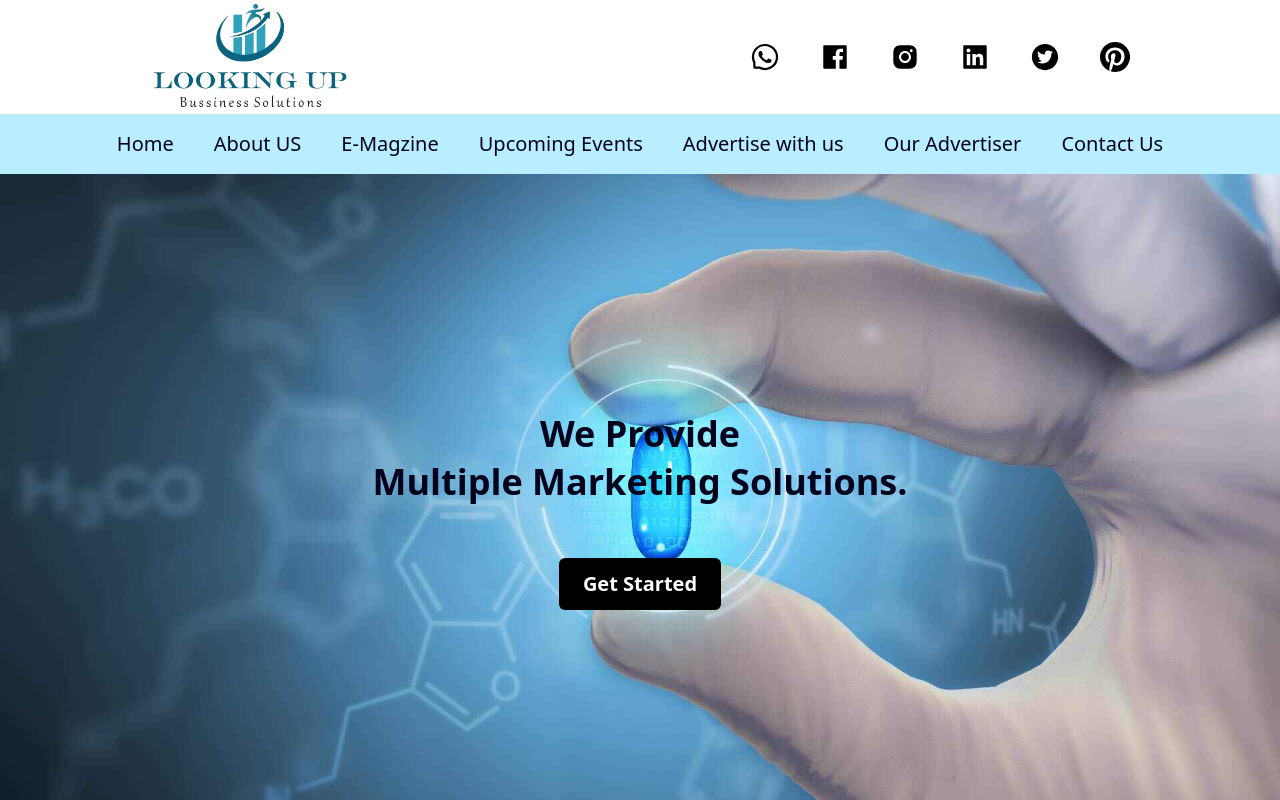
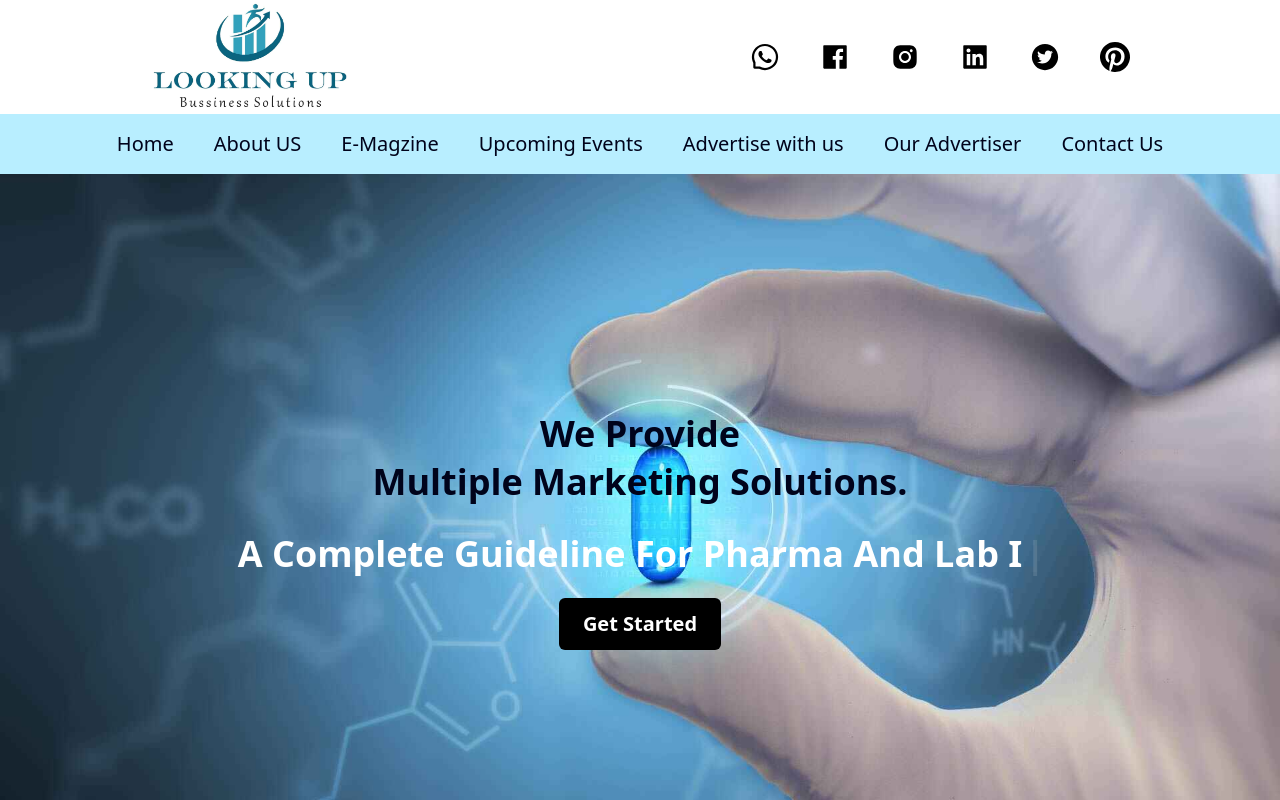
Before and after one commit to BLACKEYE-ASTRO/LookingUpPortfolioWeb, a React (Create React App) app: page / in a window 1280 px wide. Shown: the top 800 px of the page. Built offline with nearby package versions, Linux system fonts and the light colour scheme.

Commit message:
All Upadated

```diff
--- a/package.json
+++ b/package.json
@@ -11,6 +11,7 @@
     "react-icons": "^4.11.0",
     "react-pdf": "^7.5.1",
     "react-scripts": "^5.0.1",
+    "react-simple-typewriter": "^5.0.1",
     "react-switch": "^7.0.0",
     "styled": "^1.0.0",
     "styled-components": "^6.0.9",
--- a/src/components/Home.js
+++ b/src/components/Home.js
@@ -1,4 +1,5 @@
-import React, { useState, useEffect } from 'react';
+import React from 'react';
+import { Typewriter } from 'react-simple-typewriter';
 import m1 from "../assests/img/LookingUp_Brochure Edition 1-min.jpg";
 import m2 from "../assests/img/LookingUp_Brochure Edition 2-min.jpg";
 import m3 from "../assests/img/LookingUp_Brochure Edition 3-min.jpg";
@@ -34,93 +35,66 @@ import comp26 from "../assests/companies/Looking Up_Co. Logo_page-0026.jpg";
 import comp27 from "../assests/companies/Looking Up_Co. Logo_page-0027.jpg";
 import comp28 from "../assests/companies/Looking Up_Co. Logo_page-0028.jpg";
 import comp29 from "../assests/companies/Looking Up_Co. Logo_page-0029.jpg";
-// ...other imports
 
 const images = [comp1, comp2, comp3, comp4, comp5, comp6, comp7, comp8, comp9, comp10, comp11, comp12, comp13, comp14, comp15, comp16, comp17, comp18, comp19, comp20, comp21, comp22, comp23, comp24, comp25, comp26, comp27, comp28, comp29].map((image) => ({
     image
 }));
 
-const typingStrings = ['A Complete Guideline For Pharma And Lab Industry', 'Upgrade your business with us'];
-
 export default function Home() {
-    const [typedText, setTypedText] = useState('');
-    const [currentStringIndex, setCurrentStringIndex] = useState(0);
-    const [isDeleting, setIsDeleting] = useState(false);
-    const typingSpeed = 100;
-    const deletingSpeed = 50;
-    const pauseDuration = 2000; // Time to pause before starting the next string
-
-    useEffect(() => {
-        const currentString = typingStrings[currentStringIndex];
-        let index = 0;
-        let timeoutId;
-
-        const typeText = () => {
-            if (isDeleting) {
-                setTypedText(currentString.slice(0, index));
-                index--;
-                if (index === 0) {
-                    setIsDeleting(false);
-                    setTimeout(() => setCurrentStringIndex((prev) => (prev + 1) % typingStrings.length), pauseDuration);
-                }
-            } else {
-                setTypedText(currentString.slice(0, index));
-                index++;
-                if (index === currentString.length) {
-                    setIsDeleting(true);
-                    setTimeout(typeText, pauseDuration);
-                }
-            }
-
-            timeoutId = setTimeout(typeText, isDeleting ? deletingSpeed : typingSpeed);
-        };
-
-        typeText();
-
-        return () => clearTimeout(timeoutId);
-    }, [typedText, isDeleting, currentStringIndex]);
-
   return (
     <>
       <div className="bg-[url('/src/assests/img/background.jpg')] bg-cover bg-center w-full py-32 md:py-60">
-                <div className='max-w-screen-lg mx-auto text-center font-bold px-4'>
-                    <h2 className='text-[#00031b] text-2xl md:text-4xl font-bold'>We Provide</h2>
-                    <h2 className='text-[#00031b] text-xl md:text-4xl md:py-2 font-bold'>Multiple Marketing Solutions.</h2>
-                    <div className='text-lg md:text-4xl md:py-6 text-white font-bold'>
-                        <span className="typing-animation">{typedText}</span>
+        <div className="max-w-screen-lg mx-auto text-center font-bold px-4">
+          <h2 className="text-[#00031b] text-2xl md:text-4xl font-bold">We Provide</h2>
+          <h2 className="text-[#00031b] text-xl md:text-4xl md:py-2 font-bold">Multiple Marketing Solutions.</h2>
+          <div className="text-xl md:text-4xl md:py-6 text-white font-bold">
+            <Typewriter
+              words={[
+                'A Complete Guideline For Pharma And Lab Industry',
+                'Upgrade your business with us',
+              ]}
+              loop={true}
+              cursor
+              cursorStyle="|"
+              typeSpeed={100}
+              deleteSpeed={30}
+              delaySpeed={1000}
+            />
           </div>
-                    <button className='bg-black text-white px-6 py-3 rounded-md text-lg md:text-xl'>Get Started</button>
+          <button className="bg-black text-white px-6 py-3 rounded-md text-lg md:text-xl">
+            Get Started
+          </button>
         </div>
       </div>
-            <div className='py-10'>
-                <h1 className='text-2xl md:text-4xl font-bold text-center text-[#00031b] underline'>Our Brochures</h1>
-                <div className='flex flex-col md:flex-row justify-around md:space-x-4 px-4'>
-                    <div className='p-4'>
-                        <img src={m1} alt='Brochure 1' className='w-full max-w-md mx-auto' />
-                        <h1 className='text-center font-semibold mt-2'>LookingUp Brochure Edition 1</h1>
+      <div className="py-10">
+        <h1 className="text-2xl md:text-4xl font-bold text-center text-[#00031b] underline">Our Brochures</h1>
+        <div className="flex flex-col md:flex-row justify-around md:space-x-4 px-4">
+          <div className="p-4">
+            <img src={m1} alt="Brochure 1" className="w-full max-w-md mx-auto" />
+            <h1 className="text-center font-semibold mt-2">LookingUp Brochure Edition 1</h1>
           </div>
-                    <div className='p-4'>
-                        <img src={m2} alt='Brochure 2' className='w-full max-w-md mx-auto' />
-                        <h1 className='text-center font-semibold mt-2'>LookingUp Brochure Edition 2</h1>
+          <div className="p-4">
+            <img src={m2} alt="Brochure 2" className="w-full max-w-md mx-auto" />
+            <h1 className="text-center font-semibold mt-2">LookingUp Brochure Edition 2</h1>
           </div>
         </div>
-                <div className='grid grid-cols-1 md:grid-cols-3 gap-4 px-4'>
-                    <div className='p-4'>
-                        <img src={m3} alt='Brochure 3' className='w-full max-w-md mx-auto' />
-                        <h1 className='text-center font-semibold mt-2'>LookingUp Brochure Edition 3</h1>
+        <div className="grid grid-cols-1 md:grid-cols-3 gap-4 px-4">
+          <div className="p-4">
+            <img src={m3} alt="Brochure 3" className="w-full max-w-md mx-auto" />
+            <h1 className="text-center font-semibold mt-2">LookingUp Brochure Edition 3</h1>
           </div>
-                    <div className='p-4'>
-                        <img src={m4} alt='Brochure 4' className='w-full max-w-md mx-auto' />
-                        <h1 className='text-center font-semibold mt-2'>LookingUp Brochure Edition 4</h1>
+          <div className="p-4">
+            <img src={m4} alt="Brochure 4" className="w-full max-w-md mx-auto" />
+            <h1 className="text-center font-semibold mt-2">LookingUp Brochure Edition 4</h1>
           </div>
-                    <div className='p-4'>
-                        <img src={m5} alt='Brochure 5' className='w-full max-w-md mx-auto' />
-                        <h1 className='text-center font-semibold mt-2'>LookingUp Brochure Edition 5</h1>
+          <div className="p-4">
+            <img src={m5} alt="Brochure 5" className="w-full max-w-md mx-auto" />
+            <h1 className="text-center font-semibold mt-2">LookingUp Brochure Edition 5</h1>
           </div>
         </div>
       </div>
-            <div className='py-10'>
-                <h1 className='text-2xl md:text-4xl font-bold text-center text-[#00031b] underline'>Our Clients</h1>
+      <div className="py-10">
+        <h1 className="text-2xl md:text-4xl font-bold text-center text-[#00031b] underline">Our Clients</h1>
         <Banner images={images} speed={5000} />
       </div>
     </>
```
Also changed, not shown: src/App.css (line endings or trailing spaces), src/index.css (line endings or trailing spaces), 1 other file (tests, documents, lock files or other folders). Lines whose indentation alone changed are shown as unchanged.
